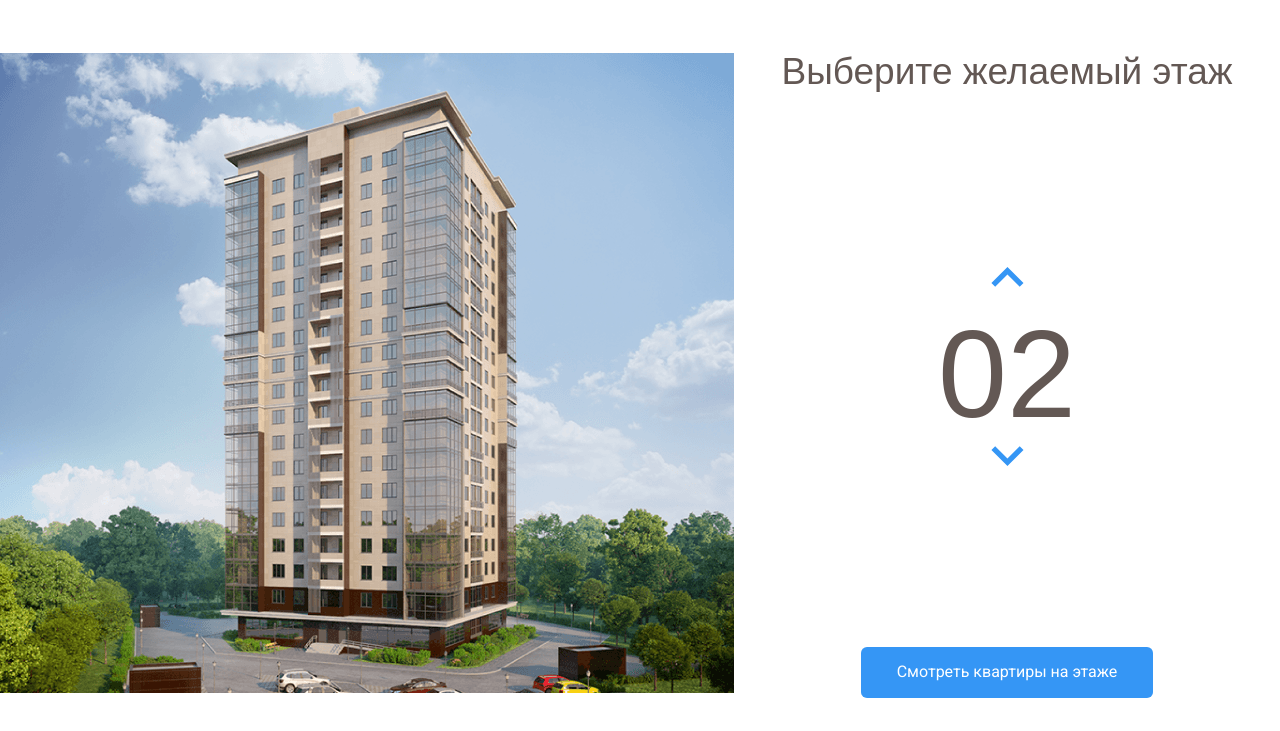
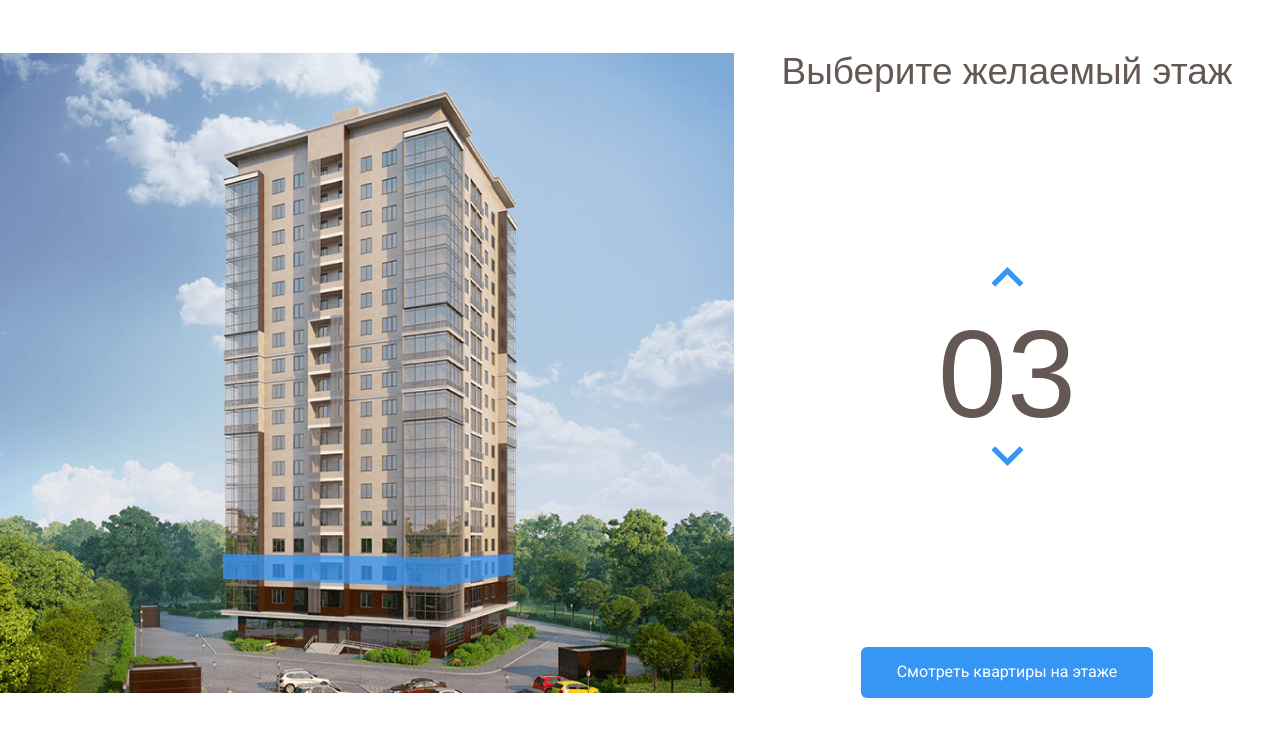
Before and after one commit to ani778/Melody, a plain HTML site: page index.html in a window 1280 px wide. Both pictures are taken after a click on the button 1007 px from the left and 348 px from the top of the page. Shown: the part 69-800 px from the top of the page. Drawn offline with nearby package versions, Linux system fonts and the light colour scheme; a web font is replaced by a local one.

Commit message:
Add files via upload

```diff
--- a/css/style.css
+++ b/css/style.css
@@ -87,7 +87,9 @@ body {
 .home-image path:hover {
   opacity: 1;
 }
-
+path.current-floor {
+  opacity: 1;
+}
 .counter-group {
   display: flex;
   flex-direction: column;
--- a/index.html
+++ b/index.html
@@ -53,23 +53,23 @@
 </pattern>
 <image id="image0" width="740" height="640" xlink:href="img/home.png"/>
 </defs>
-<path d="M222 527L442.8 535L512 521.3V543L443.5 562.7L222 551.7V527Z" fill="#3595F6" fill-opacity="0.75"/>
-<path d="M223 526V501L443.3 504.3L513 501V521L443.7 534L223 526Z" fill="#3595F6" fill-opacity="0.75"/>
-<path d="M223 500V475H444H513V498L445 505L223 500Z" fill="#3595F6" fill-opacity="0.75"/>
-<path d="M223 476V451L444.3 447.3L512 454V476H444" fill="#3595F6" fill-opacity="0.75"/>
-<path d="M223 450V424L444.5 420.7L513 431.7V453L444 446.3L223 450Z" fill="#3595F6" fill-opacity="0.75"/>
-<path d="M222 423V399.3L443 387L514 410V431.3L443 419L222 423Z" fill="#3595F6" fill-opacity="0.75"/>
-<path d="M222 401V376L444.2 359.7L514 388.3V409L443.7 387.3L222 401Z" fill="#3595F6" fill-opacity="0.75"/>
-<path d="M222 376V351L444.5 330.7L514 367.3V388L442 359.3L222 376Z" fill="#3595F6" fill-opacity="0.75"/>
-<path d="M222 350V326L445 301.3L514 345.3V367L444.7 329L222 350Z" fill="#3595F6" fill-opacity="0.75"/>
-<path d="M222 325V301L444.5 272.3L514 323.3V344L443.7 301.7L222 325Z" fill="#3595F6" fill-opacity="0.75"/>
-<path d="M221 301V277L443.3 244L514 303.3V323L444 272.3L221 301Z" fill="#3595F6" fill-opacity="0.75"/>
-<path d="M222 276V252L443.2 217L513 281V302L444.3 243.7L222 276Z" fill="#3595F6" fill-opacity="0.75"/>
-<path d="M222 252V227L444.3 189L513 259.3V280L444 216L222 252Z" fill="#3595F6" fill-opacity="0.75"/>
-<path d="M222 226V201L442.8 157.3L513 236.3V259L444 185.7L222 226Z" fill="#3595F6" fill-opacity="0.75"/>
-<path d="M223 202V177L443 129L513 214V237L442.3 157.7L223 202Z" fill="#3595F6" fill-opacity="0.75"/>
-<path d="M222 177V152L441.8 100L513 192.3V215L443.3 128.7L222 177Z" fill="#3595F6" fill-opacity="0.75"/>
-<path d="M222 152V126L444 69.3L513 171V192L443.7 100.3L222 152Z" fill="#3595F6" fill-opacity="0.75"/>
+<path data-floor="02" d="M222 527L442.8 535L512 521.3V543L443.5 562.7L222 551.7V527Z" fill="#3595F6" fill-opacity="0.75"/>
+<path data-floor="03" d="M223 526V501L443.3 504.3L513 501V521L443.7 534L223 526Z" fill="#3595F6" fill-opacity="0.75"/>
+<path data-floor="04" d="M223 500V475H444H513V498L445 505L223 500Z" fill="#3595F6" fill-opacity="0.75"/>
+<path data-floor="05" d="M223 476V451L444.3 447.3L512 454V476H444" fill="#3595F6" fill-opacity="0.75"/>
+<path data-floor="06" d="M223 450V424L444.5 420.7L513 431.7V453L444 446.3L223 450Z" fill="#3595F6" fill-opacity="0.75"/>
+<path data-floor="07" d="M222 423V399.3L443 387L514 410V431.3L443 419L222 423Z" fill="#3595F6" fill-opacity="0.75"/>
+<path data-floor="08" d="M222 401V376L444.2 359.7L514 388.3V409L443.7 387.3L222 401Z" fill="#3595F6" fill-opacity="0.75"/>
+<path data-floor="09" d="M222 376V351L444.5 330.7L514 367.3V388L442 359.3L222 376Z" fill="#3595F6" fill-opacity="0.75"/>
+<path data-floor="10" d="M222 350V326L445 301.3L514 345.3V367L444.7 329L222 350Z" fill="#3595F6" fill-opacity="0.75"/>
+<path data-floor="11" d="M222 325V301L444.5 272.3L514 323.3V344L443.7 301.7L222 325Z" fill="#3595F6" fill-opacity="0.75"/>
+<path data-floor="12" d="M221 301V277L443.3 244L514 303.3V323L444 272.3L221 301Z" fill="#3595F6" fill-opacity="0.75"/>
+<path data-floor="13" d="M222 276V252L443.2 217L513 281V302L444.3 243.7L222 276Z" fill="#3595F6" fill-opacity="0.75"/>
+<path data-floor="14" d="M222 252V227L444.3 189L513 259.3V280L444 216L222 252Z" fill="#3595F6" fill-opacity="0.75"/>
+<path data-floor="15" d="M222 226V201L442.8 157.3L513 236.3V259L444 185.7L222 226Z" fill="#3595F6" fill-opacity="0.75"/>
+<path data-floor="16" d="M223 202V177L443 129L513 214V237L442.3 157.7L223 202Z" fill="#3595F6" fill-opacity="0.75"/>
+<path data-floor="17" d="M222 177V152L441.8 100L513 192.3V215L443.3 128.7L222 177Z" fill="#3595F6" fill-opacity="0.75"/>
+<path data-floor="18" d="M222 152V126L444 69.3L513 171V192L443.7 100.3L222 152Z" fill="#3595F6" fill-opacity="0.75"/>
 
 </svg>
 
@@ -90,5 +90,7 @@
       </div>
       <!-- /.main-info -->
     </main>
+    <script src="https://code.jquery.com/jquery-3.6.0.min.js" integrity="sha256-/xUj+3OJU5yExlq6GSYGSHk7tPXikynS7ogEvDej/m4=" crossorigin="anonymous"></script>
+    <script src="js/main.js"></script>
   </body>
 </html>
--- /dev/null
+++ b/js/main.js
@@ -0,0 +1,33 @@
+$(document).ready(function () {
+  var currentFloor = 2;
+  var floorPath = $(".home-image path");
+  var counterUp = $(".counter-up");
+  var counterDown = $(".counter-down");
+
+  floorPath.on("mouseover",function () {
+    floorPath.removeClass("current-floor");
+    currentFloor = $(this).attr("data-floor");
+    $(".counter").text(currentFloor);
+  });
+
+  counterUp.on("click", function () {
+    if (currentFloor < 18) {
+      currentFloor++;
+    usCurrentFloor = currentFloor.toLocaleString("en-US", {minimumIntegerDigits: 2, useGroupping: false});
+    $(".counter").text(usCurrentFloor);
+    floorPath.removeClass("current-floor");
+    $(`[data-floor=${usCurrentFloor}]`).toggleClass("current-floor");
+    };
+  });
+
+  counterDown.on('click', function () {
+    if (currentFloor > 2) {
+      currentFloor--;
+      usCurrentFloor = currentFloor.toLocaleString("en-US", {minimumIntegerDigits: 2, useGroupping: false});
+       $(".counter").text(usCurrentFloor);
+       floorPath.removeClass("current-floor");
+       $(`[data-floor=${usCurrentFloor}]`).toggleClass("current-floor");
+    };
+
+  });
+});
```
